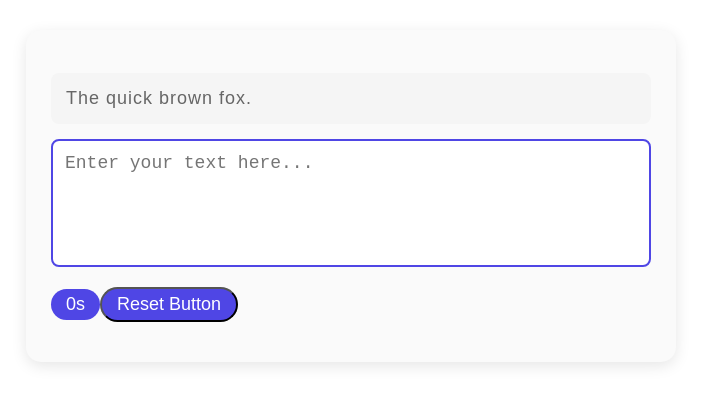
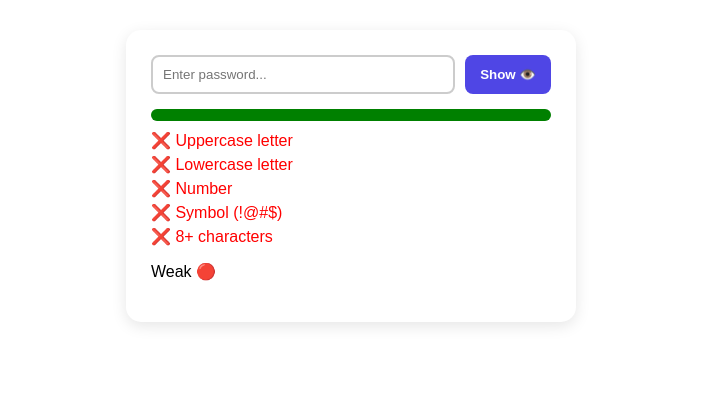
Before and after one commit to RadhikaKapoor383/React-Codes, a React (Vite) app: page / in a window 1280 px wide. Shown: the top 404 px of the page, without its empty margins (289-990 px from the left). Built offline with nearby package versions, Linux system fonts and the light colour scheme.

Commit message:
Add function, logic and css to the component and added that component to main.jsx for running

```diff
--- a/src/PasswordChecker.jsx
+++ b/src/PasswordChecker.jsx
@@ -0,0 +1,107 @@
+import { useState } from 'react';
+function PasswordChecker() {
+    const [password, setPassword] = useState("");
+    const [show, setShow] = useState(false);
+
+    const hasUpper = /[A-Z]/.test(password);
+    const hasLower = /[a-z]/.test(password);
+    const hasNumber = /[0-9]/.test(password);
+    const hasSymbol = /[!@#$%^&*]/.test(password);
+    const isLong = password.length >= 8;
+
+    const score = [hasUpper, hasLower, hasNumber, hasSymbol, isLong]
+        .filter(Boolean).length;
+    const strength = score <= 1 ? "Weak 🔴"
+        : score <= 3 ? "Medium 🟡"
+            : "Strong 🟢";
+
+    function CheckItem({ label, passed }) {
+        return (
+            <p style={{
+                color: passed ? "green" : "red",
+                margin: "5px 0"
+            }}>
+                {passed ? "✅" : "❌"} {label}
+            </p>
+        );
+    }
+    return (
+        <div style={{
+            maxWidth: "400px", margin: "30px auto",
+            padding: "25px", borderRadius: "15px",
+            boxShadow: "0 4px 15px rgba(0,0,0,0.1)",
+            fontFamily: "Arial", backgroundColor: "#fff"
+        }}
+        >
+            <div style={{ display: "flex", gap: "10px", marginBottom: "15px" }}>
+
+                <input
+                    type={show ? "text" : "password"}
+                    value={password}
+                    onChange={(e) => setPassword(e.target.value)}
+                    placeholder="Enter password..."
+                    style={{
+                        flex: 1, padding: "10px",
+                        borderRadius: "8px",
+                        border: "2px solid #ccc",
+                        outline: "none"
+                    }}
+                />
+
+                <button
+                    onClick={() => setShow(!show)}
+                    style={{
+                        padding: "10px 15px", cursor: "pointer",
+                        backgroundColor: "#4F46E5",
+                        color: "white", border: "none",
+                        borderRadius: "8px", fontWeight: "bold"
+                    }}
+                >
+                    {show ? "Hide 🙈" : "Show 👁️"}
+                </button>
+            </div>
+            <div style={{
+                backgroundColor: "#eee", borderRadius: "10px",
+                height: "12px", marginBottom: "10px",
+            }}>
+                <div style={{
+                    width: `${(score / 5) * 100} %`,
+                    backgroundColor: strength === "weak" ? "red"
+                        : strength === "Medium" ? "oraange"
+                            : "green",
+                    height: "12px", borderRadius: "10px",
+                    transition: "width 0.3s ease"
+                }}
+                ></div>
+            </div>
+            <CheckItem label="Uppercase letter" passed={hasUpper} style={{
+                backgroundColor: "#f9f9f9",
+                padding: "15px", borderRadius: "10px",
+                marginTop: "15px"
+            }} />
+            <CheckItem label="Lowercase letter" passed={hasLower} style={{
+                backgroundColor: "#f9f9f9",
+                padding: "15px", borderRadius: "10px",
+                marginTop: "15px"
+            }} />
+            <CheckItem label="Number" passed={hasNumber} style={{
+                backgroundColor: "#f9f9f9",
+                padding: "15px", borderRadius: "10px",
+                marginTop: "15px"
+            }} />
+            <CheckItem label="Symbol (!@#$)" passed={hasSymbol} style={{
+                backgroundColor: "#f9f9f9",
+                padding: "15px", borderRadius: "10px",
+                marginTop: "15px"
+            }} />
+            <CheckItem label="8+ characters" passed={isLong} style={{
+                backgroundColor: "#f9f9f9",
+                padding: "15px", borderRadius: "10px",
+                marginTop: "15px"
+            }} />
+            <p>{strength}</p>
+
+        </div>
+    )
+}
+export default PasswordChecker;
--- a/src/main.jsx
+++ b/src/main.jsx
@@ -3,10 +3,11 @@ import TrafficLight from './Traffic-LightApp.jsx';
 import TipCalculator from './TipCalculator.jsx';
 import App from './FeedbackForm.jsx'
 import TypingTest from './TypingSpeedTester.jsx';
+import PasswordChecker from './PasswordChecker.jsx';
 
 
 createRoot(document.getElementById('root')).render(
   <div>
-    <TypingTest />
+    <PasswordChecker />
   </div>
 );
```
